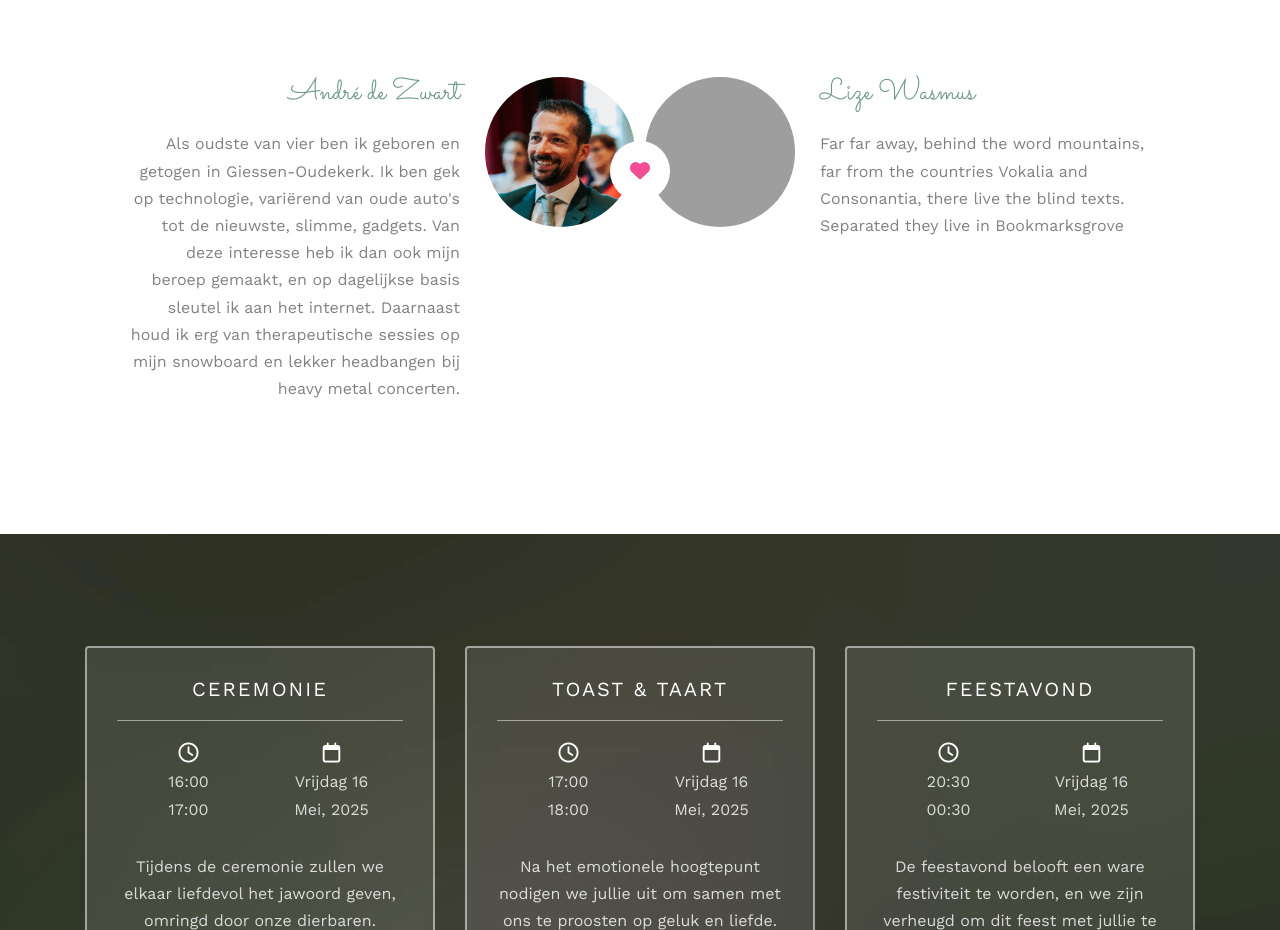
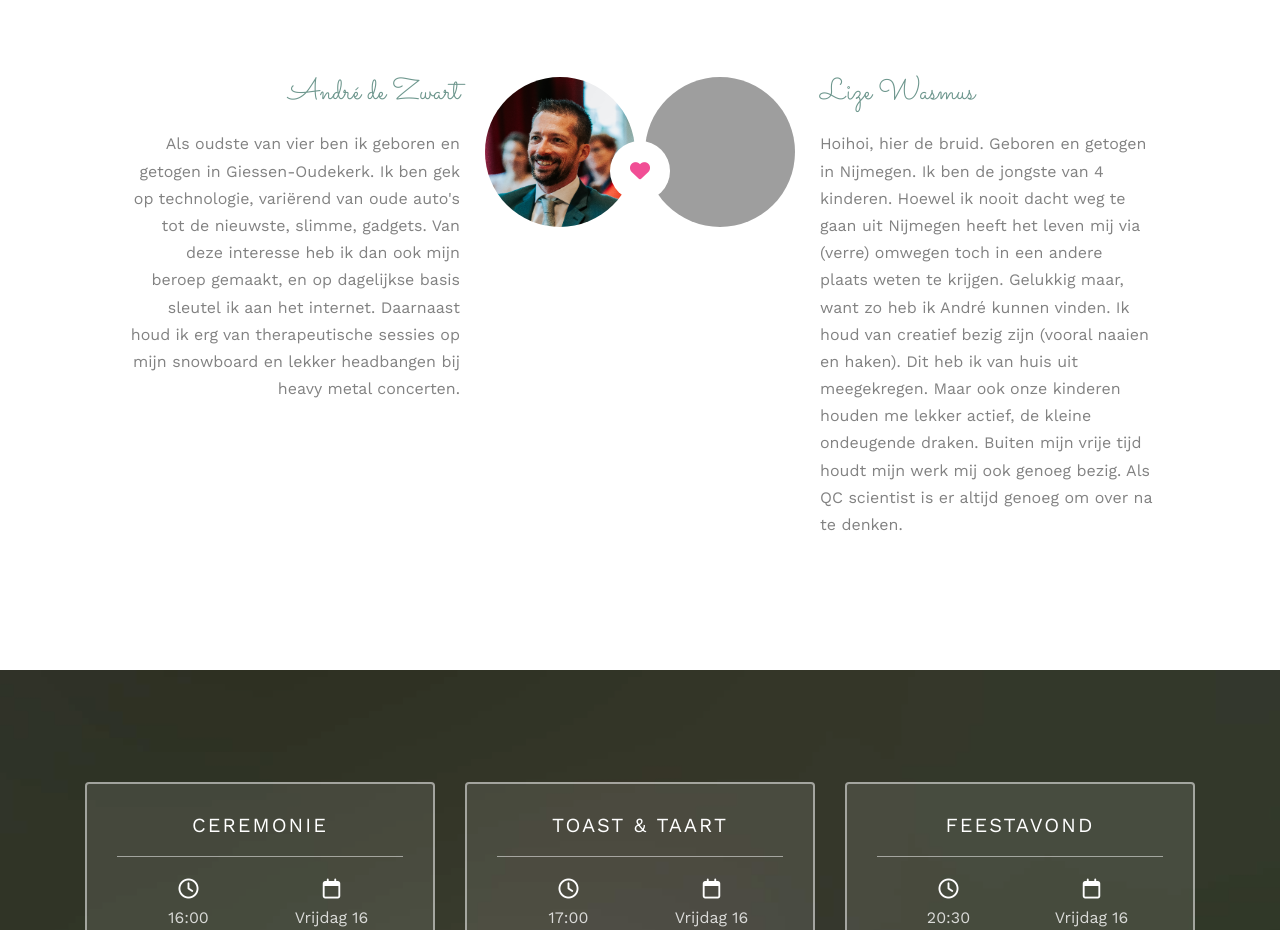
Before and after one commit to AdeZwart/adezwart.github.io, a website: page index.html in a window 1280 px wide. Shown: the part 1208-2138 px from the top of the page. Drawn offline with nearby package versions, Linux system fonts and the light colour scheme; grey boxes are pictures that could not be loaded.

Commit message:
Content updates

```diff
--- a/index.html
+++ b/index.html
@@ -121,8 +121,14 @@
 						</div>
 						<div class="desc-bride">
 							<h3>Lize Wasmus</h3>
-							<p>Far far away, behind the word mountains, far from the countries Vokalia and
-								Consonantia, there live the blind texts. Separated they live in Bookmarksgrove</p>
+							<p>Hoihoi, hier de bruid. Geboren en getogen in Nijmegen. Ik ben de jongste van 4 kinderen.
+								Hoewel ik nooit dacht weg te gaan uit Nijmegen heeft het leven mij via (verre) omwegen
+								toch in een andere plaats weten te krijgen. Gelukkig maar, want zo heb ik André kunnen
+								vinden. Ik houd van creatief bezig zijn (vooral naaien en haken). Dit heb ik van huis
+								uit meegekregen. Maar ook onze kinderen houden me lekker actief, de kleine ondeugende
+								draken.
+								Buiten mijn vrije tijd houdt mijn werk mij ook genoeg bezig.
+								Als QC scientist is er altijd genoeg om over na te denken.</p>
 						</div>
 					</div>
 				</div>
@@ -130,20 +136,15 @@
 		</div>
 
 		<div id="fh5co-event" class="fh5co-bg" style="background-image:url(images/img_bg_2.jpg);">
-			<!-- <div id="fh5co-services" class="fh5co-bg" style="background-image:url(images/img_bg_2.jpg);"> -->
-
 			<div class="overlay"></div>
 			<div class="container">
 				<div class="row" style="display: none;">
 					<div class="col-md-8 col-md-offset-2 text-center fh5co-heading animate-box">
 						<span>Our Special Event</span>
 						<h2>Huwelijk</h2>
-						<!-- remove this paragraph when publishing details -->
-						<!-- <p>Hier volgen meer details over indeling en het verloop van de dag.</p> -->
-						<!-- remove this paragraph when publishing details -->
 					</div>
 				</div>
-				<div class="row"> <!-- remove display: none; to publish details-->
+				<div class="row">
 					<div class="display-t">
 						<div class="display-tc">
 							<div class="col-md-12 d-md-flex">
```
